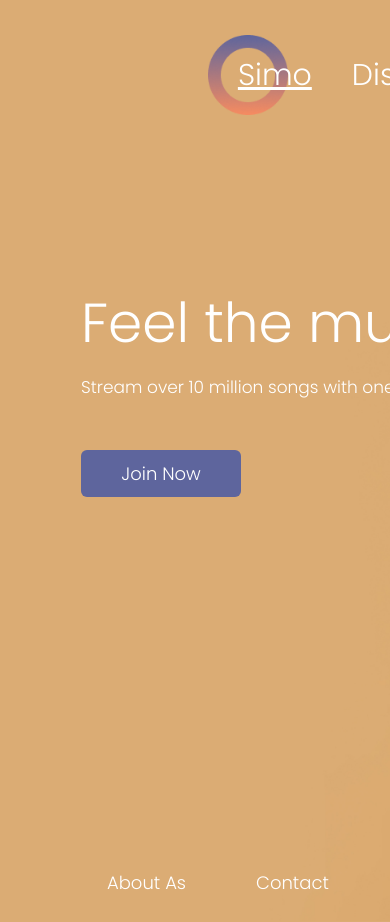
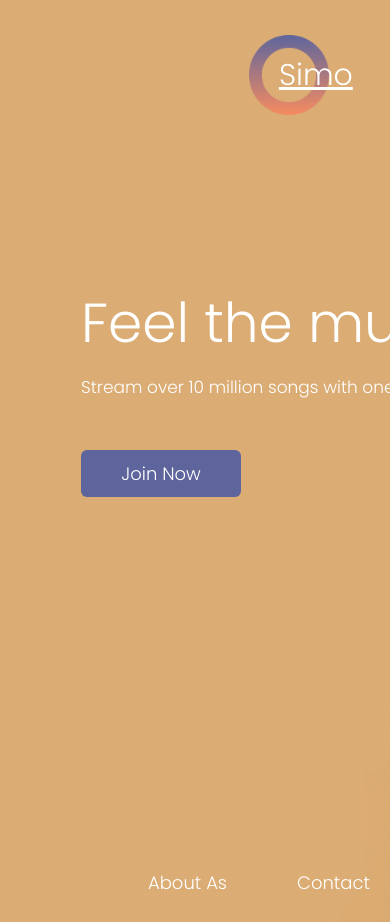
Before and after one commit to dev-ley/MusicSPA-React, a React (Create React App) app: page / in a window 390 px wide. Shown: the top 922 px of the page. Built offline with nearby package versions, Linux system fonts and the light colour scheme.

Commit message:
Update Simo.css

```diff
--- a/src/pages/Simo/Simo.css
+++ b/src/pages/Simo/Simo.css
@@ -89,7 +89,7 @@
 @media screen and (max-width:700px) {
     body {
 
-        width: 100vh;
+        width: max-content;
 
 
 
```
